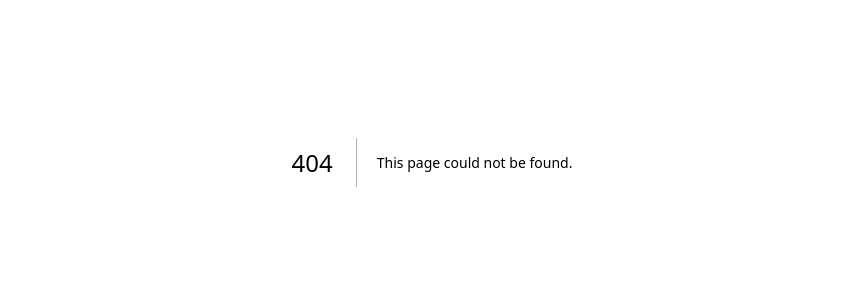
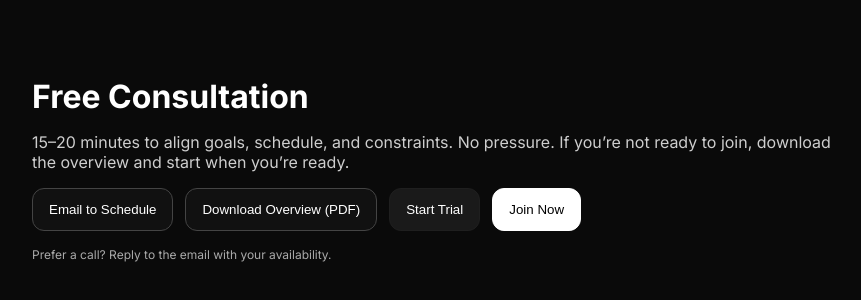
Before and after one commit to WillpowerfitnessAI/willpowerfitness-frontend, a Next.js app: page /consult in a window 1280 px wide. Before the commit this address had no page. Shown: the part 238-538 px from the top of the page, without its empty margins (208-1069 px from the left). Built offline with nearby package versions, Linux system fonts and the light colour scheme; no server answers.

Commit message:
Create consult.js

```diff
--- /dev/null
+++ b/pages/consult.js
@@ -0,0 +1,42 @@
+export default function Consult() {
+  const buyUrl   = process.env.NEXT_PUBLIC_STRIPE_BUY_URL;
+  const trialUrl = process.env.NEXT_PUBLIC_STRIPE_TRIAL_URL;
+
+  return (
+    <main style={{minHeight:'100vh',background:'#0a0a0a',color:'#fff',
+                  display:'grid',placeItems:'center',padding:'2rem'}}>
+      <section style={{maxWidth:800}}>
+        <h1 style={{fontSize:'2rem',marginBottom:'0.5rem'}}>Free Consultation</h1>
+        <p style={{opacity:.8,marginBottom:'1rem'}}>
+          15–20 minutes to align goals, schedule, and constraints. No pressure. If you’re not ready to join,
+          download the overview and start when you’re ready.
+        </p>
+
+        <div style={{display:'flex',gap:'12px',flexWrap:'wrap',marginBottom:'1rem'}}>
+          <a href="mailto:info@wheresyourwill.com?subject=Consultation%20Request">
+            <button style={{padding:'0.8rem 1rem',borderRadius:12,border:'1px solid #444',background:'#111',color:'#fff',cursor:'pointer'}}>
+              Email to Schedule
+            </button>
+          </a>
+          <a href="/brochure.pdf" download>
+            <button style={{padding:'0.8rem 1rem',borderRadius:12,border:'1px solid #444',background:'#111',color:'#fff',cursor:'pointer'}}>
+              Download Overview (PDF)
+            </button>
+          </a>
+          <a href={trialUrl}>
+            <button style={{padding:'0.8rem 1rem',borderRadius:12,border:'1px solid #1f1f1f',background:'#1a1a1a',color:'#fff',cursor:'pointer'}}>
+              Start Trial
+            </button>
+          </a>
+          <a href={buyUrl}>
+            <button style={{padding:'0.8rem 1rem',borderRadius:12,border:'1px solid #fff',background:'#fff',color:'#000',cursor:'pointer'}}>
+              Join Now
+            </button>
+          </a>
+        </div>
+
+        <p style={{fontSize:12,opacity:.65}}>Prefer a call? Reply to the email with your availability.</p>
+      </section>
+    </main>
+  );
+}
```
